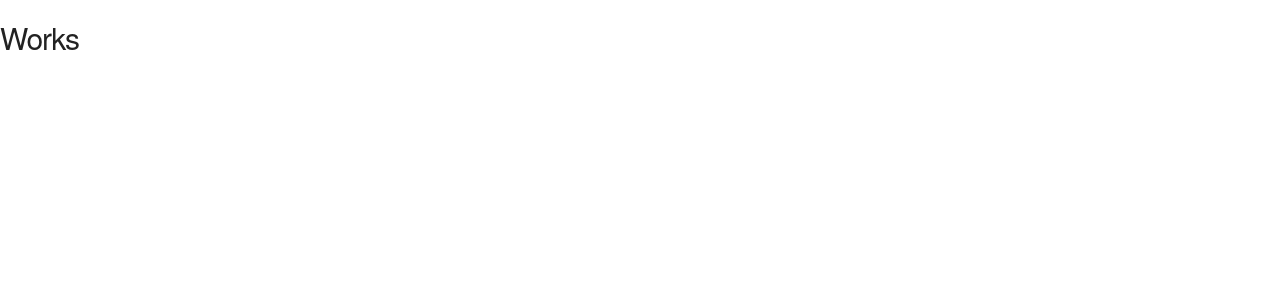
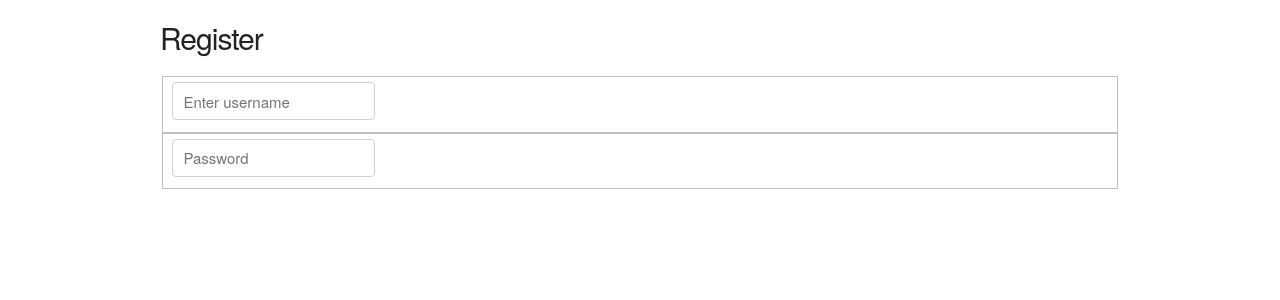
Before and after one commit to PariharInder/minimal-twitter-client, a React (Vite) app: page /auth in a window 1280 px wide. Shown: the top 300 px of the page. Built offline with nearby package versions, Linux system fonts and the light colour scheme.

Commit message:
created register component and added to auth page

```diff
--- /dev/null
+++ b/src/components/Register.tsx
@@ -0,0 +1,17 @@
+import { useState } from 'react'
+
+export default function Register() {
+    return (
+        <div>
+            <h1>Register</h1>
+            <form action="" method="post">
+                <fieldset>
+                    <input type="text" placeholder="Enter username"/>
+                </fieldset>
+                <fieldset>
+                    <input type="password" placeholder="Password"/>
+                </fieldset>
+            </form>
+        </div>
+    )
+}
--- a/src/pages/Auth.tsx
+++ b/src/pages/Auth.tsx
@@ -1,9 +1,11 @@
 import { useState } from 'react'
+import Register from '../components/Register'
+import '../styles/skeleton.css'
 
 export default function Auth() {
     return (
-        <div>
-            <h1>Works</h1>
+        <div className="container">
+            <Register />
         </div>
     )
 }
```
